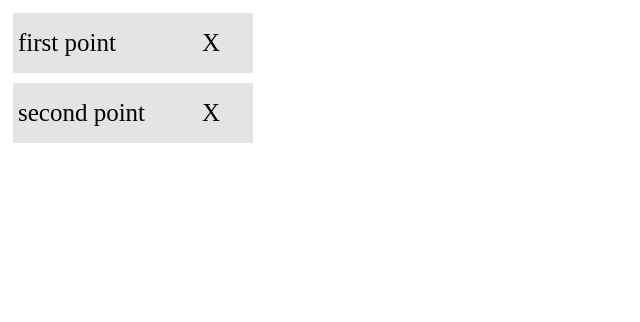
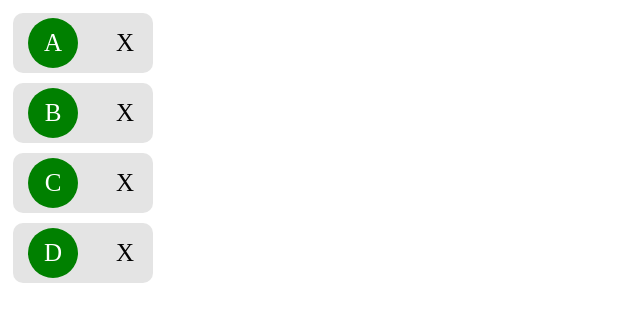
Before and after one commit to ntmichal/share-bike-path, an Angular app in the folder client-share-bike-path/: page / in a window 1280 px wide. Shown: the top 322 px of the page, without its empty margins (0-640 px from the left). Built offline with nearby package versions, Linux system fonts and the light colour scheme.

Commit message:
CSS changes, aded border radious and new HTML template for point marker name, and delete button

```diff
--- a/client-share-bike-path/src/app/points-list/points-list.component.css
+++ b/client-share-bike-path/src/app/points-list/points-list.component.css
@@ -1,11 +1,11 @@
 .points-container{
     display: flex;
     flex-direction: column;
-    width: 250px;
+    width: 150px;
 }
 
 .point-container{
-    padding: 5px;
+    padding: 5px 15px 5px 15px;
     margin: 5px;
     font-size: 25px;
     height: 50px;
@@ -15,14 +15,26 @@
 
     display: flex;
     flex-direction: row;
+
+    border-radius: 10px;
 }
 
 .point-name{
     width: 80%;
+}
+.point-name .marker-point{
+    display: block;
+    width: 50px;
+    height: 50px;
+    background-color: green;
+    border-radius: 30px;
+    text-align: center;
+    color: rgb(255, 255, 255);
     cursor: pointer;
 }
-
 .delete-point{
-    cursor: pointer;
     width: 20%;
 }
+.delete-point .marker-delete{
+    cursor: pointer;
+}
--- a/client-share-bike-path/src/app/points-list/points-list.component.html
+++ b/client-share-bike-path/src/app/points-list/points-list.component.html
@@ -1,19 +1,35 @@
 <div class="points-container">
     <div class="point-container">
         <div class="point-name">
-            first point
+            <label class="marker-point">A</label>
         </div>
         <div class="delete-point">
-            X
+            <label class="marker-delete">X</label>
         </div>
     </div>
 
     <div class="point-container">
         <div class="point-name">
-            second point
+            <label class="marker-point">B</label>
         </div>
         <div class="delete-point">
-            X
+            <label class="marker-delete">X</label>
+        </div>
+    </div>
+    <div class="point-container">
+        <div class="point-name">
+            <label class="marker-point">C</label>
+        </div>
+        <div class="delete-point">
+            <label class="marker-delete">X</label>
+        </div>
+    </div>
+    <div class="point-container">
+        <div class="point-name">
+            <label class="marker-point">D</label>
+        </div>
+        <div class="delete-point">
+            <label class="marker-delete">X</label>
         </div>
     </div>
 </div>
```
